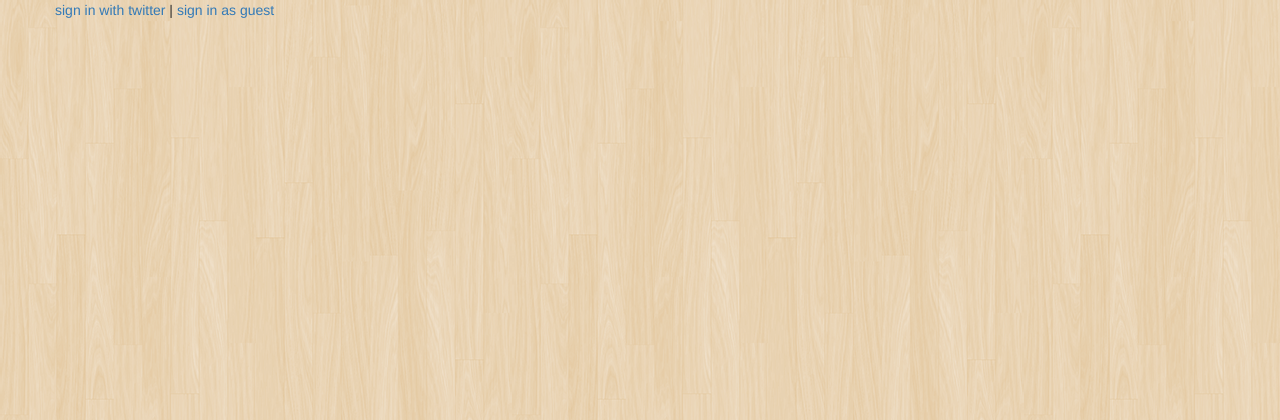
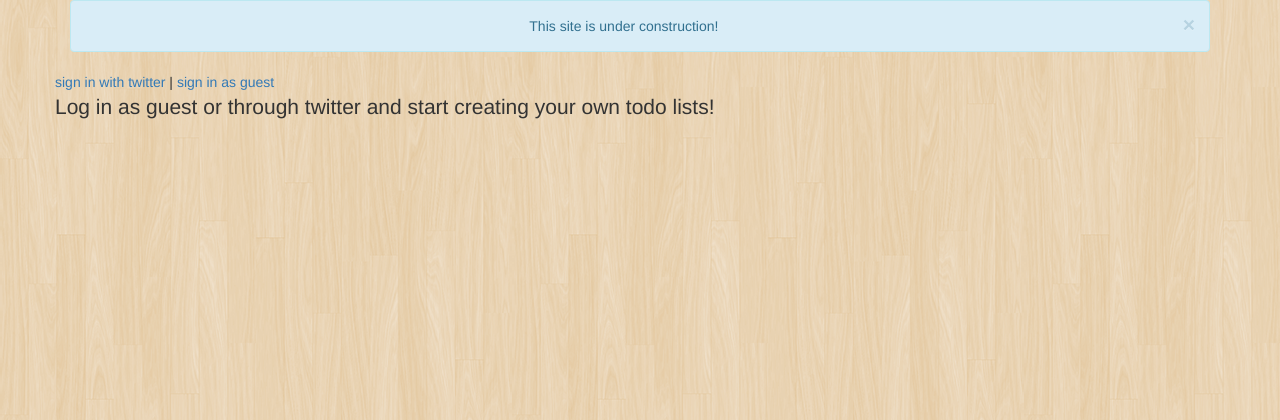
Before and after one commit to guillewu/todoroo_app, a Rails app: page / in a window 1280 px wide. Shown: the top 420 px of the page. Run offline with Rails 7, Linux system fonts and the light colour scheme; style sheets or scripts are compiled from the project's sources; parts of the project's set-up code (start-up, migrations or seed data) failed here and were passed over; some libraries are stand-ins or nearby versions.

Commit message:
add description of site

```diff
--- a/app/assets/javascripts/application.js
+++ b/app/assets/javascripts/application.js
@@ -14,6 +14,7 @@
 //= require jquery_ujs
 //= require underscore
 //= require backbone
+//= require twitter/bootstrap
 //= require jquery.serializeJSON
 //= require jquery.ui.draggable
 //= require jquery.ui.droppable
--- a/app/assets/javascripts/views/lists/box.js
+++ b/app/assets/javascripts/views/lists/box.js
@@ -9,6 +9,7 @@ TodoApp.Views.ShowBox = Backbone.View.extend({
 		var renderedContent = this.template();
 
 		this.$el.html("<h2>Drop lists/notes here</h2>");
+		this.$el.append("<img src='../../../images/rails.png'>")
 		this.$el.find("h2").droppable();
 
 		return this;
--- a/app/views/layouts/application.html.erb
+++ b/app/views/layouts/application.html.erb
@@ -10,12 +10,17 @@
 <body>
 
 <div class="container">
+	<div class="alert alert-info alert-dismissable text-center">
+		<button type="button" class="close" data-dismiss="alert" aria-hidden="true">&times;</button>
+		This site is under construction!
+	</div>
 	<div class="row">
 		<% if current_user %>
 			Welcome <%= current_user.name %> | <%= link_to "sign out", signout_path %>
 		<% else %>
 			<%= link_to "sign in with twitter", "/auth/twitter" %> |
 			<%= link_to "sign in as guest", "/guest" %>
+			<p class="lead">Log in as guest or through twitter and start creating your own todo lists!</p>
 		<% end %>
 
 		<div id="backbone-body">
```
Also changed, not shown: app/assets/images/trashbin_empty.png (added).
